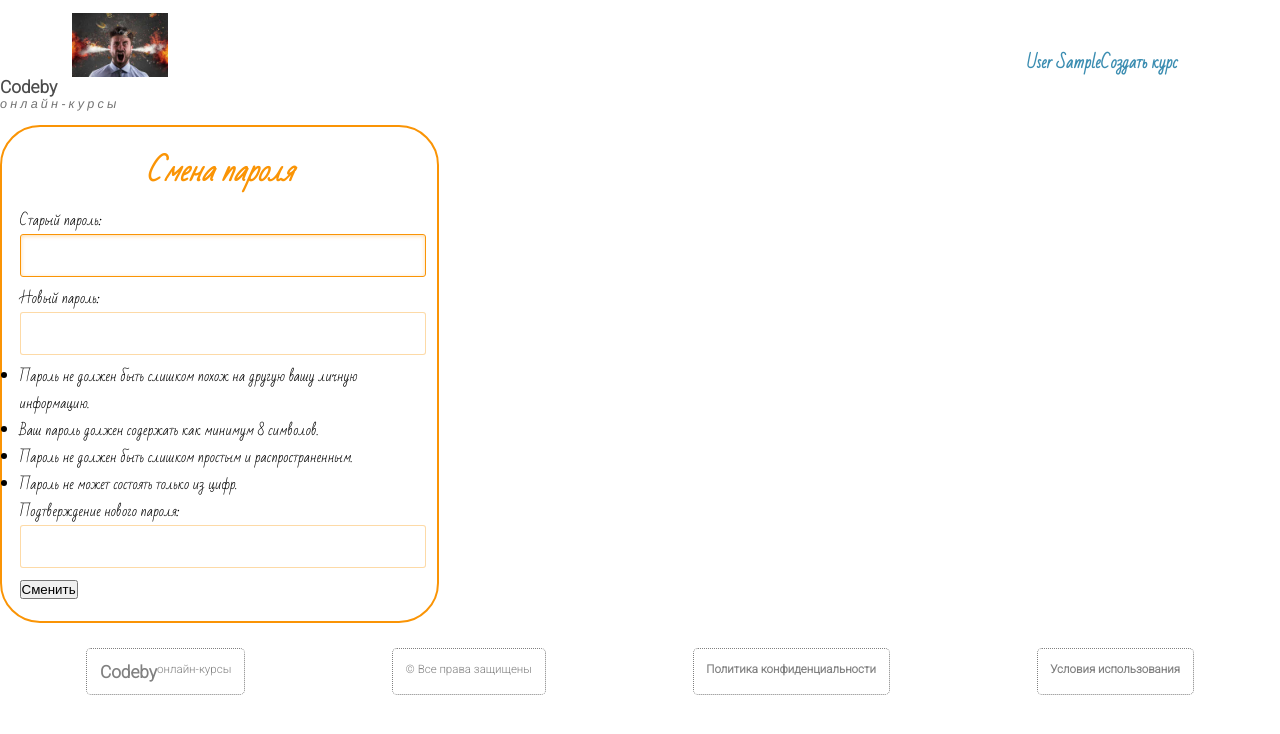
After one commit to aleviko/lms_project, a Django app: page /auth/password-change/ in a window 1280 px wide. The commit adds this page. Shown: the top 734 px of the page. Run offline with Django 4.2, Linux system fonts and the light colour scheme; the visitor is signed in with stand-in values (Sample User, id 1); some libraries are stand-ins or nearby versions; some web fonts are replaced.

Commit message:
20231024 12:34 Урок 9 пройден.

```diff
--- a/lms_project/auth_app/urls.py
+++ b/lms_project/auth_app/urls.py
@@ -1,6 +1,10 @@
 from django.contrib.auth.views import LoginView, LogoutView
-# Наборчик для работы со сбросом пароля
-from django.contrib.auth.views import PasswordResetView, PasswordResetDoneView, PasswordResetConfirmView, PasswordResetCompleteView
+# Наборчик для работы со сбросом и сменой пароля
+from django.contrib.auth.views import (PasswordResetView, PasswordResetDoneView,
+    PasswordResetConfirmView, PasswordResetCompleteView,
+    PasswordChangeView, PasswordChangeDoneView)
+
+
 from django.urls import path
 from .views import *
 
@@ -12,11 +16,13 @@ urlpatterns = [
     path('login/', login, name='login'),
     path('register/', register, name='register'),
     path('logout/', LogoutView.as_view(next_page='login'), name='logout'),
-    path('change_password/', change_password, name='change_password'),
+    # смена пароля
+    path('password-change/', PasswordChangeView.as_view(), name='password_change'),  # предопределенное имя шаблона: password_change_form
+    path('password-change/done', PasswordChangeDoneView.as_view(), name='password_change_done'),  # предопределенное имя шаблона: password_change_done
     # Обработчики сброса пароля - все настройки оставили по умолчанию, в т.ч. имена маршрутов (а почему тогда их вообще надо указывать?)
     # а шаблоны страниц сброса пароля переопределим на свои
     path('password-reset/', PasswordResetView.as_view(), name='password_reset'),
     path('password-reset/done', PasswordResetDoneView.as_view(), name='password_reset_done'),
-    path('reset/<uuid64>/<token>', PasswordResetConfirmView.as_view(), name='password_reset_confirm'),
+    path('reset/<uidb64>/<token>', PasswordResetConfirmView.as_view(), name='password_reset_confirm'),
     path('reset/done', PasswordResetCompleteView.as_view(), name='password_reset_complete'),
 ]
--- a/lms_project/learning/views.py
+++ b/lms_project/learning/views.py
@@ -22,7 +22,7 @@ class MainView(ListView):  # список курсов
     template_name = 'index.html'  # генерируемый шаблон
     queryset = Course.objects.all()  # результаты запроса
     context_object_name = 'courses'  # имя контекстной переменной, используемой в шаблоне
-    paginate_by = 50
+    paginate_by = 50  # переход по страницам еще не реализован, поэтому заведомо с запасом
 
     def get_context_data(self, *, object_list=None, **kwargs):
         context = super(MainView, self).get_context_data(**kwargs)
--- a/lms_project/lms_project/settings.py
+++ b/lms_project/lms_project/settings.py
@@ -158,6 +158,7 @@ LOGIN_REDIRECT_URL = 'index'  # перенаправление после усп
 LOGOUT_URL = 'logout'  # перенаправление после выхода пользователя с сайта
 
 # для ИМИТАЦИИ отправки эл.почты при восстановлении пароля выводом в КОНСОЛЬ
-#EMAIL_BACKEND = 'django.core.mail.backends.console.EmailBackend' - не работает
+#EMAIL_BACKEND = 'django.core.mail.backends.console.EmailBackend'  # заработало
 EMAIL_BACKEND = "django.core.mail.backends.filebased.EmailBackend"  # - тоже не работает
-EMAIL_FILE_PATH = "/media/app-messages"  # change this to a proper location
+EMAIL_FILE_PATH = "/home/a1/PycharmProjects/tmps"  # указывать обязательно полный абсолютный путь к папке
+PASSWORD_RESET_TIMEOUT_DAYS = 1  # срок годности ссылки для восстановления пароля (приблизительно в сутках) - найти способ вставить его в письмо
--- a/lms_project/templates/base.html
+++ b/lms_project/templates/base.html
@@ -39,7 +39,7 @@
                 {% if user.is_authenticated %}
                     <div class="profile">
                         <div><a href="#">{{ user.last_name }} {{user.first_name }}</a></div>
-                        <div class="submenu_profile"/>
+                        <div class="submenu_profile" style="display: none;">
                             <div>
                                 <p class="fa fa-sign-out"></p>
                                 <!--Стандартная иконка "Выход" из стиля font-awesome (подстыковывается выше)
@@ -49,6 +49,7 @@
                                 Решил добавлением обратных путей в auth_apps/url.py, например:
                                 path('login/', login, name='login')-->
                                 <a style="color: rgba(238, 68, 68, 0.83)" href="{% url 'logout' %}">Выход</a>
+                                <a style="color: green;" href="{% url 'password_change' %}">Сменить пароль</a>
                             </div>
                         </div>
                     </div>
@@ -62,10 +63,8 @@
         </nav>
     </header>
 <main>
-<!--    ОТЛАДКА content-base.html-->
     {% block content %}{% endblock %} <!--Здесь шаблонизатор может вставлять блоки расширения
     в нашем случае такие блоки будут описаны в index.html и detail.html-->
-<!--    ОТЛАДКА main-->
 </main>
 <footer>
     <div class="footer_bar">  <!--Надоело бороться с предложенной схемой "footer_container", делаю по-своему-->
--- a/lms_project/templates/login.html
+++ b/lms_project/templates/login.html
@@ -11,7 +11,6 @@
                 <p><input type="password" placeholder="Пароль" name="password" required></p>
                 <p><button type="submit">Войти</button></p>
                 <p><a href="{% url 'password_reset' %}">Забыли пароль?</a></p>
-
             </form>
         </div>
     </div>
--- /dev/null
+++ b/lms_project/templates/registration/password_change_form.html
@@ -0,0 +1,14 @@
+{% extends 'base.html' %}
+{% block content %}
+<div class="main_container">
+        <div class="main_item" style="transform:none; box-shadow: none; border: none">
+            <form id="form" method="post">
+                <h3>{% block form_name %}Смена пароля{% endblock %}</h3>
+                <!-- Токен для защиты от подделки межсайтовых запросов -->
+                {% csrf_token %}
+                {{ form.as_p }}
+                <p><button type="submit">Сменить</button></p>
+            </form>
+        </div>
+    </div>
+{% endblock %}
--- a/lms_project/templates/registration/password_reset_email.html
+++ b/lms_project/templates/registration/password_reset_email.html
@@ -5,8 +5,9 @@
             <form id="form" method="post">
                 <h3>{% block form_name %}Восстановление пароля{% endblock %}</h3>
                 Предпринята попытка сброса пароля с использованием вашего e-mail ({{ email }}).
-                Для сброса пароля перейдите по ссылке:
-                {{ protocol }}://{{ domain }}{% url 'password_reset_confirm' uidb64=uid token=token %}
+                <p><a href="{{ protocol }}://{{ domain }}{% url 'password_reset_confirm' uidb64=uid token=token %}">
+                   Для сброса пароля перейдите по ссылке </a></p>
+                <p>Ссылка действительная 1 день (или сутки?)</p>
             </form>
         </div>
     </div>
```
Also changed, not shown: lms_project/templates/registration/password_change_done.html (added, +10 -0 lines).
